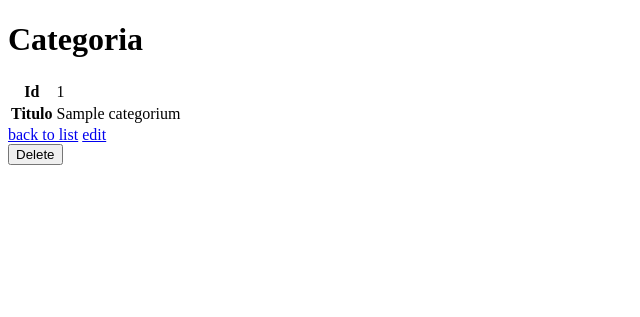
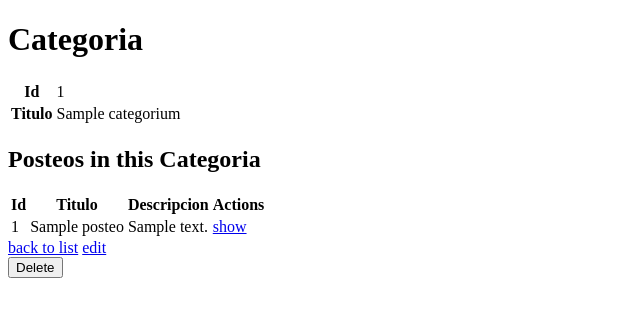
Before and after one commit to MarcoPescarolo/Symfony, a Symfony app: template templates/categoria/show.html.twig in a window 1280 px wide. Shown: the top 317 px of the page, without its empty margins (0-640 px from the left). Run offline with Twig, Linux system fonts and the light colour scheme; the template is opened without the code that fills it: most values are stand-ins (such as "Sample title", 1, 10 or a date in 2020); some libraries are stand-ins or nearby versions.

```diff
--- a/src/Controller/CategoriaController.php
+++ b/src/Controller/CategoriaController.php
@@ -47,6 +47,7 @@ class CategoriaController extends AbstractController
     {
         return $this->render('categoria/show.html.twig', [
             'categorium' => $categorium,
+            'posteos' => $categorium->getPosteos(),
         ]);
     }
 
@@ -71,7 +72,7 @@ class CategoriaController extends AbstractController
     #[Route('/{id}', name: 'app_categoria_delete', methods: ['POST'])]
     public function delete(Request $request, Categoria $categorium, EntityManagerInterface $entityManager): Response
     {
-        if ($this->isCsrfTokenValid('delete'.$categorium->getId(), $request->request->get('_token'))) {
+        if ($this->isCsrfTokenValid('delete' . $categorium->getId(), $request->request->get('_token'))) {
             $entityManager->remove($categorium);
             $entityManager->flush();
         }
--- a/src/Controller/RegistrationController.php
+++ b/src/Controller/RegistrationController.php
@@ -32,6 +32,10 @@ class RegistrationController extends AbstractController
                     $form->get('plainPassword')->getData()
                 )
             );
+            $username = $form->get('username')->getData();
+            if (!empty($username)) {
+                $user->setUsername($username);
+            }
 
             $entityManager->persist($user);
             $entityManager->flush();
--- a/templates/categoria/show.html.twig
+++ b/templates/categoria/show.html.twig
@@ -18,6 +18,35 @@
         </tbody>
     </table>
 
+        <h2>Posteos in this Categoria</h2>
+
+        {% if categorium.posteos|length > 0 %}
+        <table class="table">
+            <thead>
+                <tr>
+                    <th>Id</th>
+                    <th>Titulo</th>
+                    <th>Descripcion</th>
+                    <th>Actions</th>
+                </tr>
+            </thead>
+            <tbody>
+            {% for posteo in categorium.posteos %}
+                <tr>
+                    <td>{{ posteo.id }}</td>
+                    <td>{{ posteo.titulo }}</td>
+                    <td>{{ posteo.descripcion }}</td>
+                    <td>
+                        <a href="{{ path('app_posteo_show', {'id': posteo.id}) }}">show</a>
+                    </td>
+                </tr>
+            {% endfor %}
+            </tbody>
+        </table>
+    {% else %}
+        <p>No posteos found in this categoria.</p>
+    {% endif %}
+
     <a href="{{ path('app_categoria_index') }}">back to list</a>
 
     <a href="{{ path('app_categoria_edit', {'id': categorium.id}) }}">edit</a>
--- a/templates/posteo/index.html.twig
+++ b/templates/posteo/index.html.twig
@@ -11,6 +11,7 @@
                 <th>Id</th>
                 <th>Titulo</th>
                 <th>Descripcion</th>
+                <th>creado por</th>
                 <th>Tags</th>
                 <th>Categoria</th>
                 <th>Actions</th>
@@ -22,6 +23,7 @@
                 <td>{{ posteo.id }}</td>
                 <td>{{ posteo.titulo }}</td>
                 <td>{{ posteo.descripcion }}</td>
+                <td>{{ posteo.usuario.username }}</td>
                 <td>{{ posteo.tag ? posteo.tag.titulo : '' }}</td>
                 <td>{{ posteo.categoria}}</td>
                 <td>
--- a/templates/registration/register.html.twig
+++ b/templates/registration/register.html.twig
@@ -16,6 +16,7 @@
         {{ form_row(registrationForm.plainPassword, {
             label: 'Password'
         }) }}
+        {{ form_row(registrationForm.username) }}
         {{ form_row(registrationForm.agreeTerms) }}
 
         <button type="submit" class="btn">Register</button>
```
Also changed, not shown: src/Entity/Usuario.php (+11 -1 lines), src/Form/RegistrationFormType.php (+6 -2 lines).
